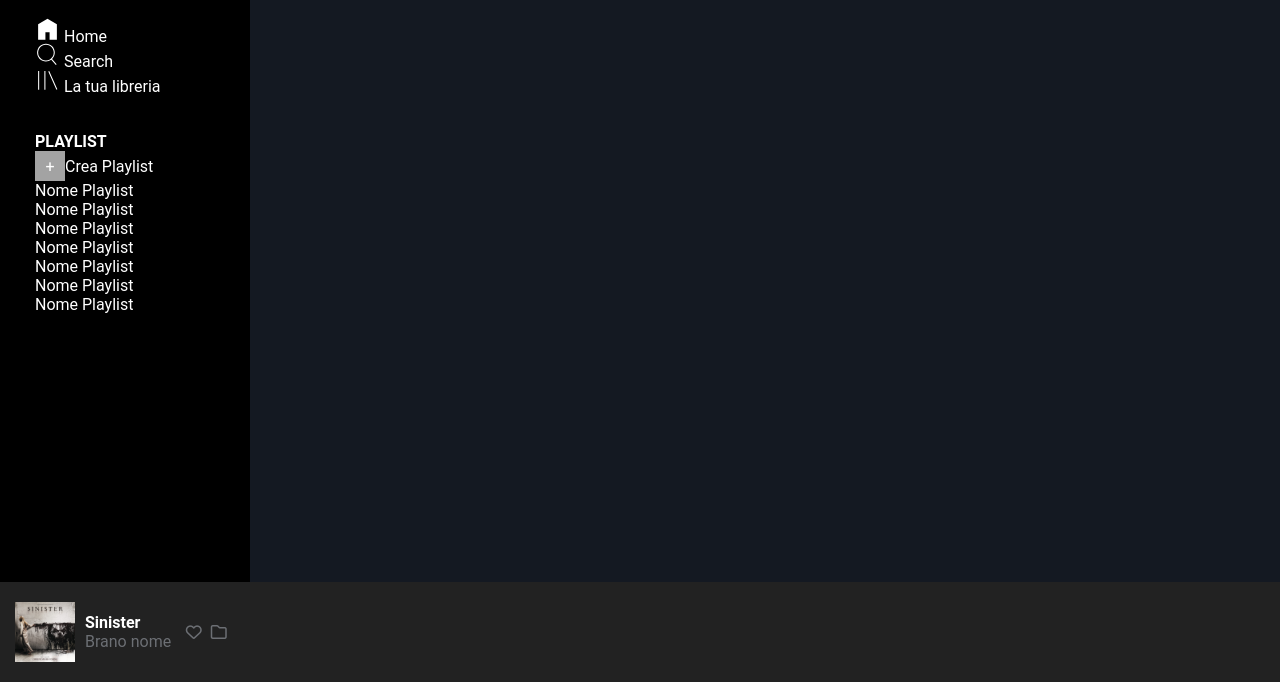
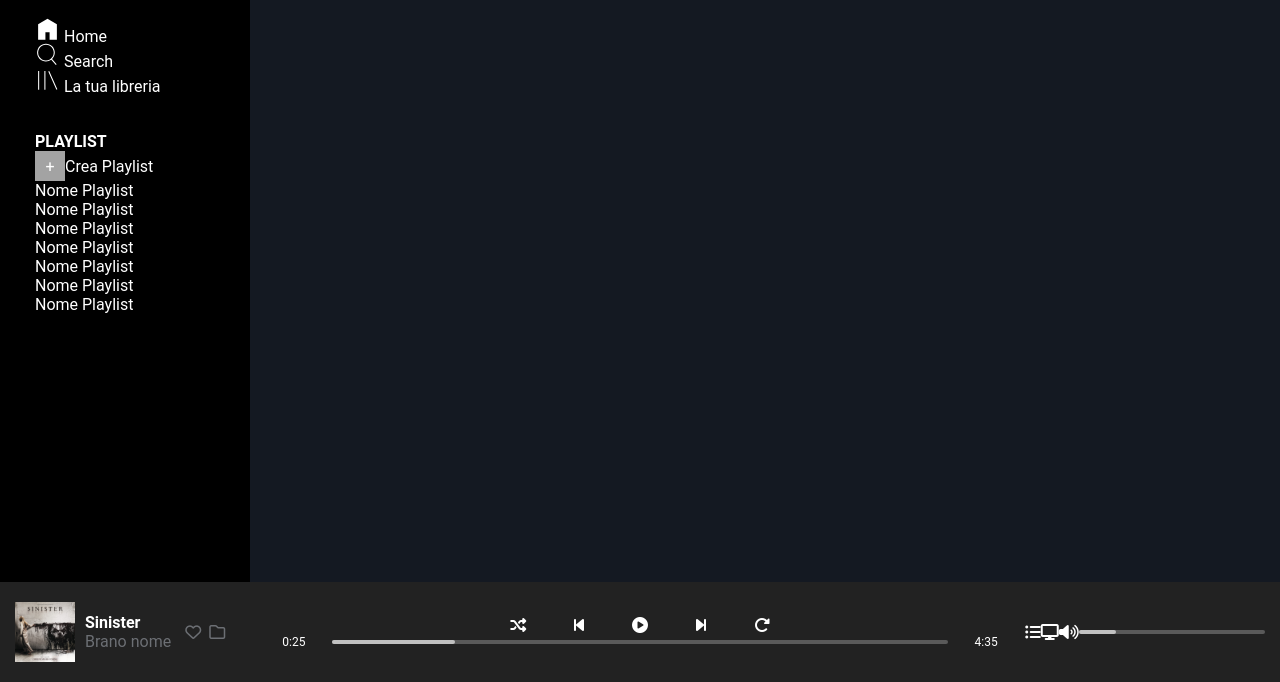
Before and after one commit to AgostaSalvatore/html-css-spotify, a plain HTML site: page index.html in a window 1280 px wide. Shown: the part 118-800 px from the top of the page. Drawn offline with Linux system fonts and the light colour scheme.

Commit message:
[FEAT] add footer play controls and progress bar to enhance audio playback functionality

```diff
--- a/css/style.css
+++ b/css/style.css
@@ -205,6 +205,12 @@ ul{
     width: 250px;
 }
 
+.footer-play{
+    width: calc(100% - 450px);
+}
+
+/* left side */
+
 .ongoing-song{
     height: 60px;
     width: 60px;
@@ -222,6 +228,47 @@ ul{
     width: 20%;
 }
 
+/* center */
+
+.play-controls{
+    width: 40%;
+    min-width: 200px;
+}
+
+.play-progress{
+    width: 100%;
+    padding: 10 0px;
+}
+
+.time{
+    width: 10%;
+    min-width: 50px;
+    text-align: center;
+    font-size: 12px;
+}
+
+.progress-bar{
+    background-color: #5A5A5A;
+    height: 4px;
+    width: 80%;
+    border-radius: 2px;
+}
+
+.progress-bar-fill{
+    width: 20%;
+    background-color: #C1C1C1;
+    border-radius: 2px;
+}
+
+/* right side */
+
+.volume-bar{
+    background-color: #5A5A5A;
+    height: 4px;
+    width: 50%;
+    border-radius: 2px;
+}
+
 /* Color */
 
 
--- a/index.html
+++ b/index.html
@@ -140,7 +140,56 @@
             </div>
         </div>
 
+        <div class="footer-play d-flex justify-around align-center flex-wrap">
+            <div class="play-controls d-flex justify-around align-center">
+                <div class="play-btn">
+                    <i class="fa-solid fa-shuffle"></i>
+                </div>
 
+                <div class="play-btn">
+                    <i class="fa-solid fa-backward-step"></i>
+                </div>
+
+                <div class="play-btn">
+                    <i class="fa-solid fa-circle-play"></i>
+                </div>
+
+                <div class="play-btn">
+                    <i class="fa-solid fa-forward-step"></i>
+                </div>
+
+                <div class="play-btn">
+                    <i class="fa-solid fa-rotate-right"></i>
+                </div>
+            </div>
+
+            <div class="play-progress d-flex justify-around align-center">
+                <div class="time">
+                    0:25
+                </div>
+                <div class="progress-bar d-flex">
+                    <div class="progress-bar-fill"></div>
+                </div>
+                <div class="time">
+                    4:35
+                </div>
+            </div>
+        </div>
+
+        <div class="footer-por d-flex justify-around align-center">
+            <div class="audio-btn">
+                <i class="fa-solid fa-list-ul"></i>
+            </div>
+            <div class="audio-btn">
+                <i class="fa-solid fa-display"></i>
+            </div>
+            <div class="audio-btn">
+                <i class="fa-solid fa-volume-high"></i>
+            </div>
+            <div class="progress-bar d-flex">
+                <div class="progress-bar-fill"></div>
+            </div>
+        </div>
 
     </footer>
 </body>
```
